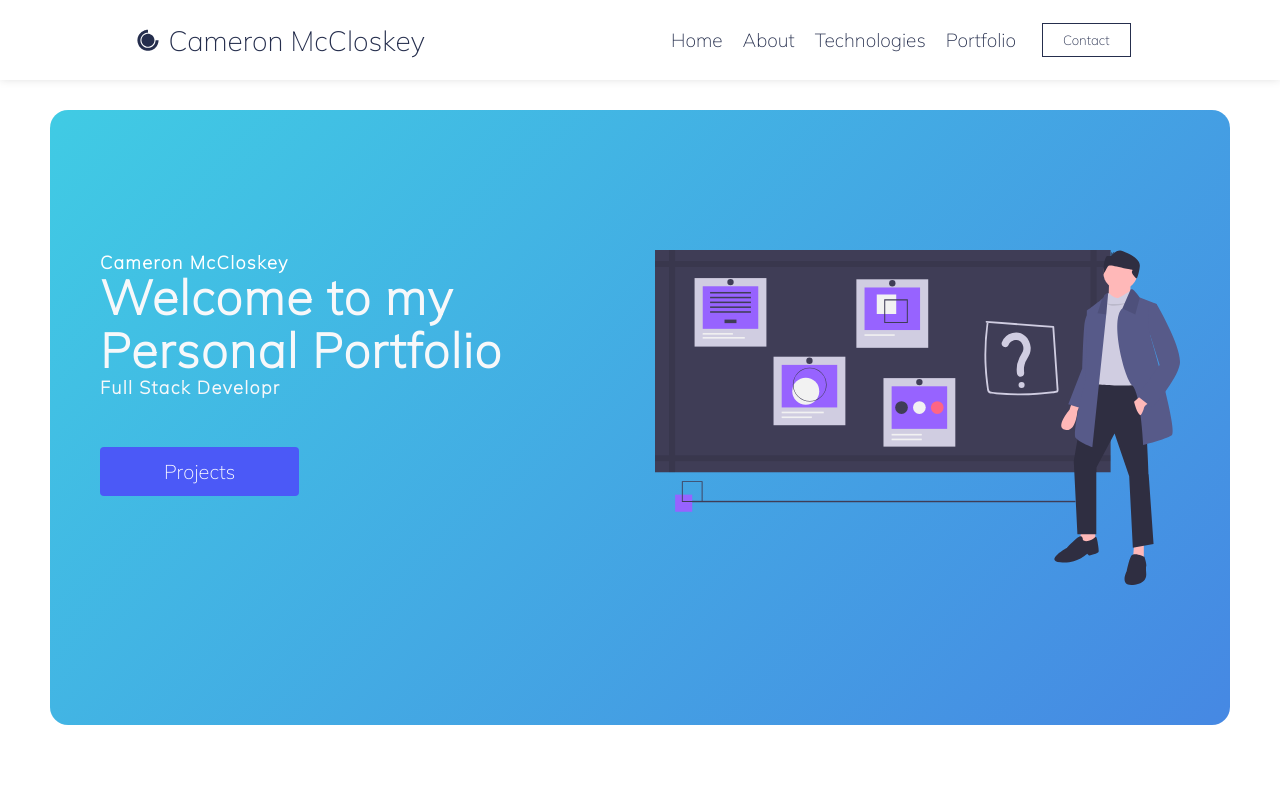
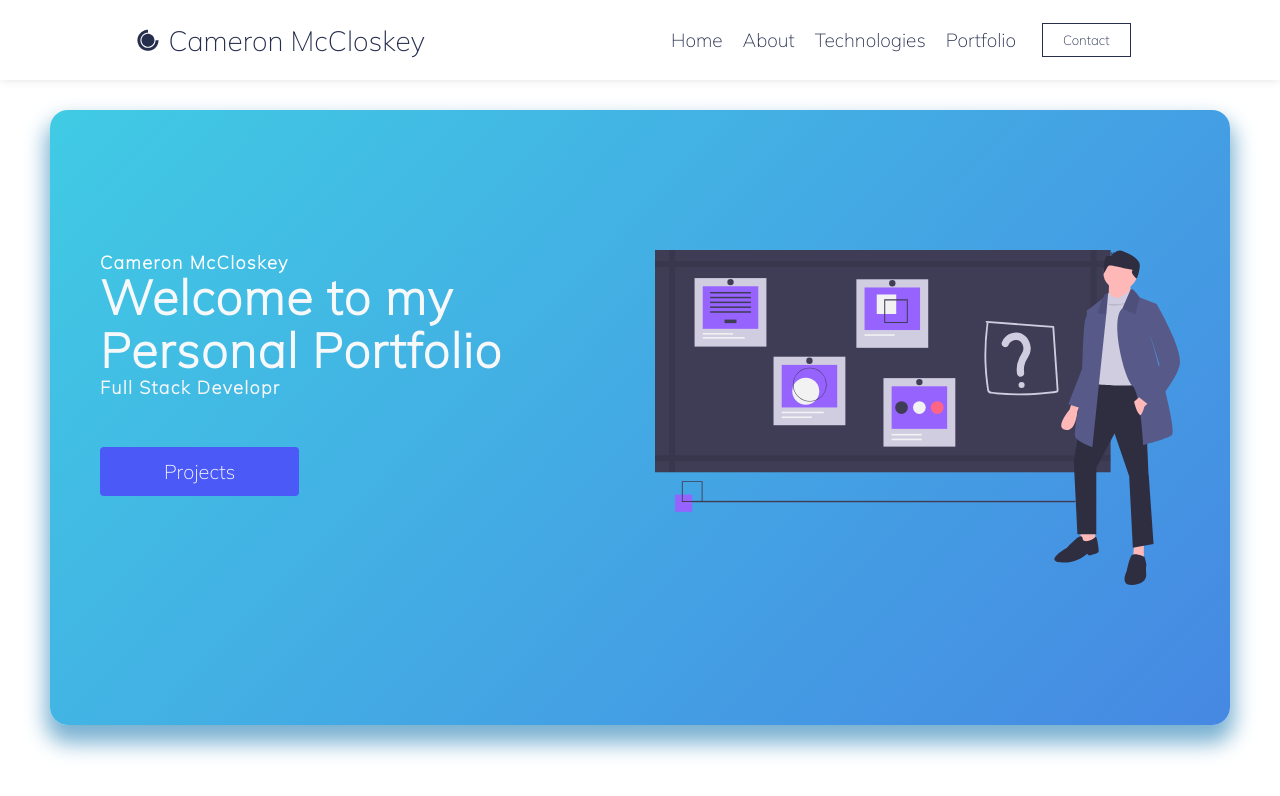
Before and after one commit to cameronmcc/personal-website-v2, a React (Create React App) app: page / in a window 1280 px wide. Shown: the top 796 px of the page. Built offline with nearby package versions, Linux system fonts and the light colour scheme.

Commit message:
Having tons of fun with the design

```diff
--- a/src/components/InfoSection/style.css
+++ b/src/components/InfoSection/style.css
@@ -21,6 +21,7 @@
   padding-left: 50px;
   border-radius: 18px;
   background: linear-gradient(134deg, #40cbe4, #4688e3);
+  box-shadow: 0px 14px 21px 4px #79b1d2;
 }
 
 @media screen and (max-width: 991px) {
```
